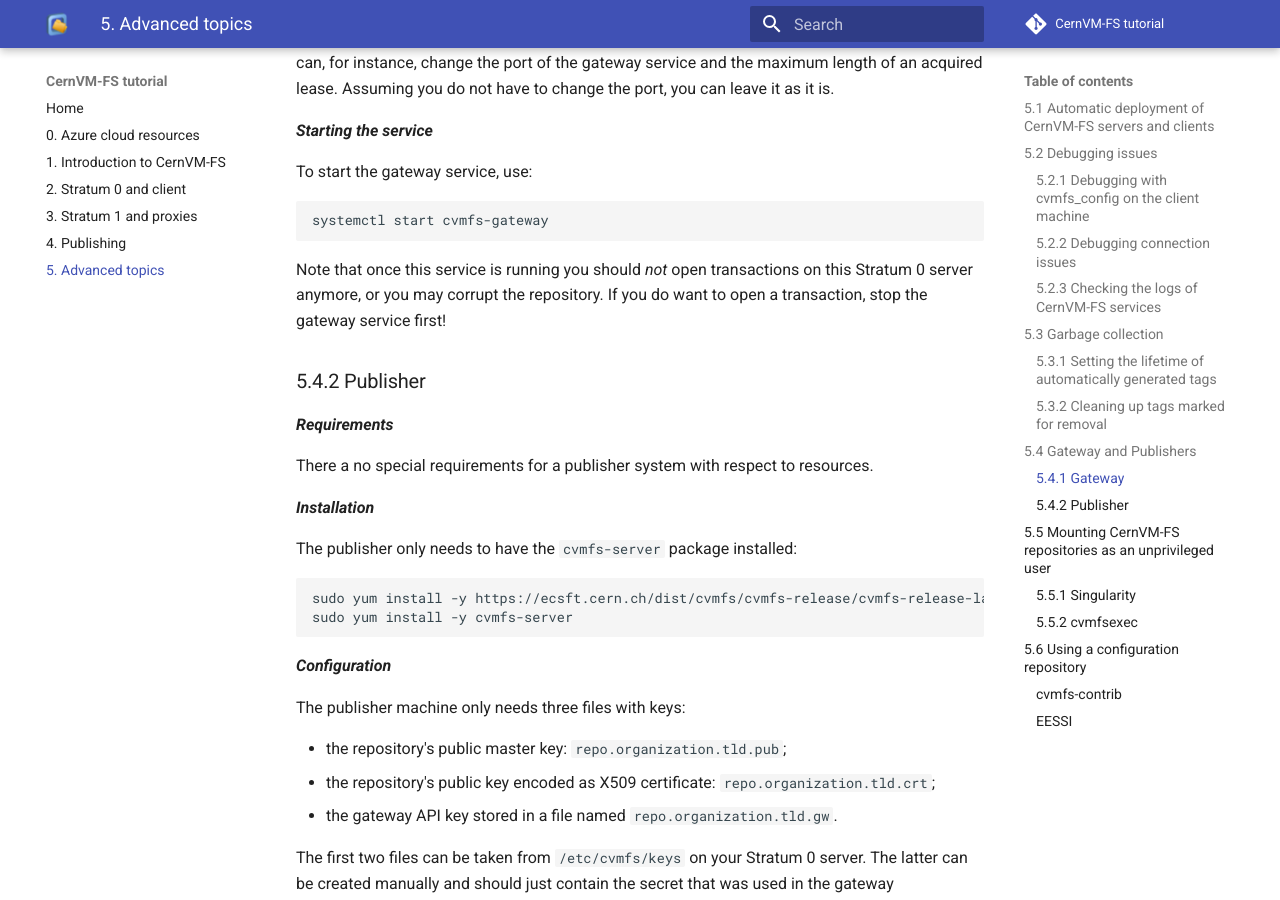
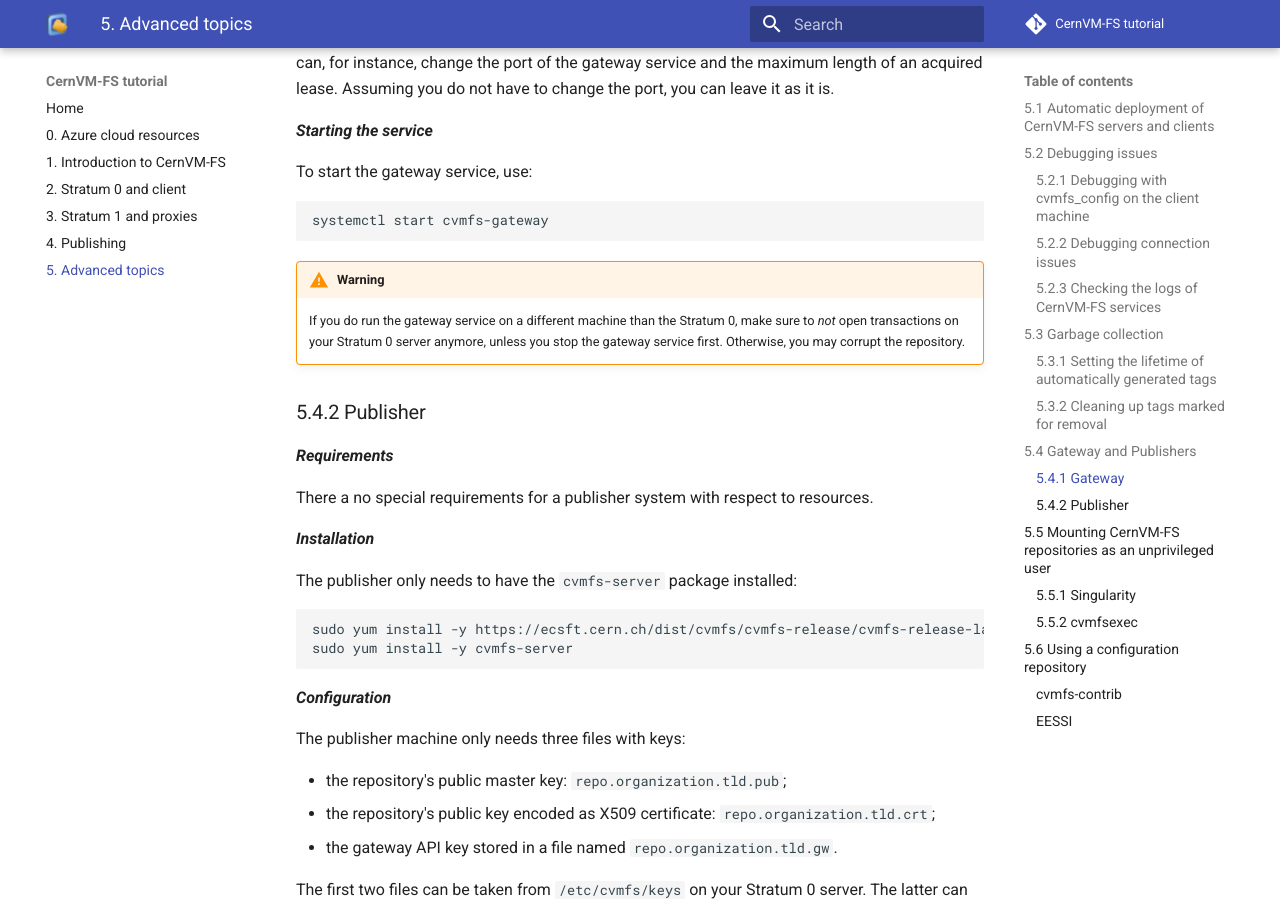
Before and after one commit to cvmfs-contrib/cvmfs-tutorial-2021, an MkDocs documentation site: the page built from docs/05_advanced.md, in a window 1280 px wide and 900 px high, scrolled down 5533 px. Built offline with MkDocs 1.6.1 and Material for MkDocs 9.7.7, drawn with Linux system fonts in a browser that asks for light colours; comment, search, counter and statistics services are not loaded.

Commit message:
change warning about gw/stratum0 transactions

````diff
--- a/docs/05_advanced.md
+++ b/docs/05_advanced.md
@@ -249,8 +249,10 @@
 systemctl start cvmfs-gateway
 ```
 
-Note that once this service is running you should *not* open transactions on this Stratum 0 server anymore,
-or you may corrupt the repository. If you do want to open a transaction, stop the gateway service first!
+!!! warning
+    If you do run the gateway service on a different machine than the Stratum 0,
+    make sure to *not* open transactions on your Stratum 0 server anymore, unless you stop the gateway service first.
+    Otherwise, you may corrupt the repository.
 
 ### 5.4.2 Publisher
 
````
